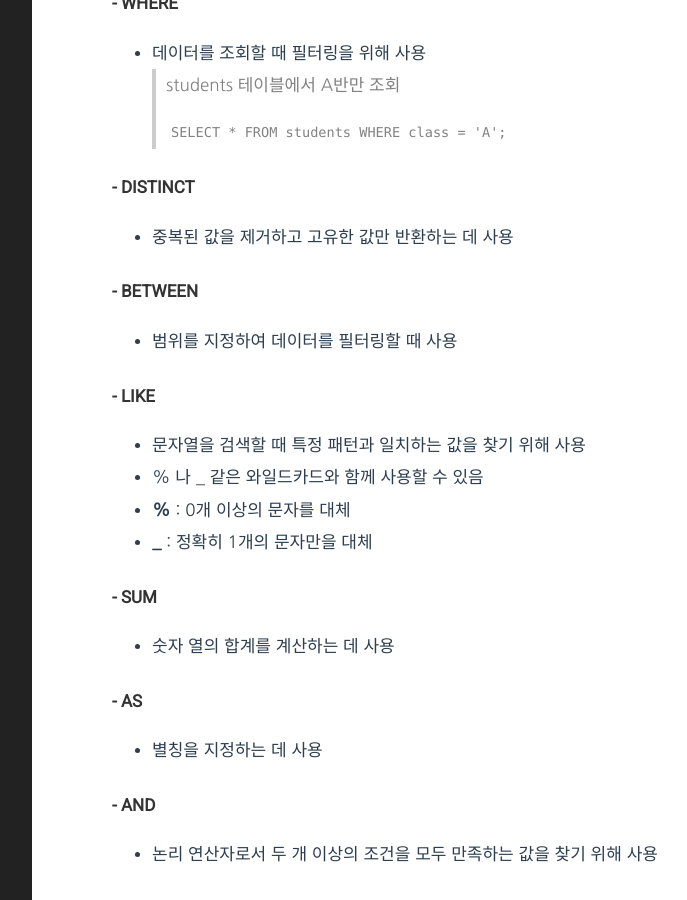
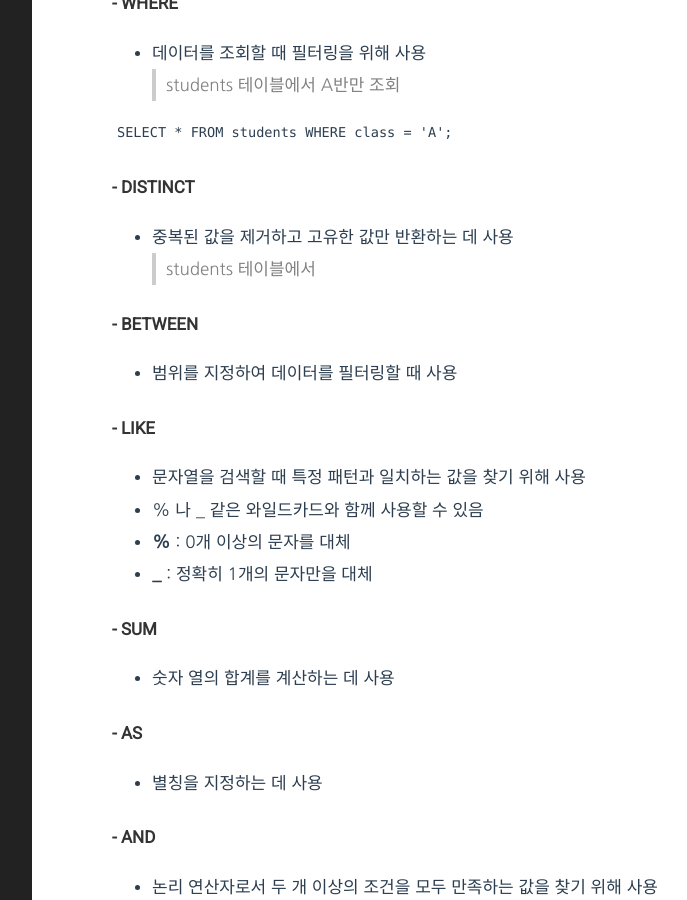
Before and after one commit to s-woni/s-woni.github.io, a Jekyll site: the page built from _posts/2025-01-14-til.md, in a window 1280 px wide and 900 px high, scrolled down 624 px. Shown: the whole window, without its empty margins (188-875 px from the left). Built offline with Jekyll 4.4.1, drawn with Linux system fonts in a browser that asks for light colours.

Commit message:
Update 2025-01-14-til.md

````diff
--- a/_posts/2025-01-14-til.md
+++ b/_posts/2025-01-14-til.md
@@ -12,10 +12,12 @@
 - 데이터를 조회 및 필터링하기 위해 사용
 - FROM 과 같이 사용
 > students 테이블에서 모든 값 조회
+
 ```SQL
 SELECT * FROM students;
 ```
 > sutdents 테이블에서 이름(name)만 조회
+
 ```SQL
 SELECT name FROM students;
 ```
@@ -23,12 +25,14 @@
 #### - WHERE
 - 데이터를 조회할 때 필터링을 위해 사용
 > students 테이블에서 A반만 조회
+
 ```SQL
 SELECT * FROM students WHERE class = 'A';
 ```
 
 #### - DISTINCT
 - 중복된 값을 제거하고 고유한 값만 반환하는 데 사용
+> students 테이블에서
 
 #### - BETWEEN
 - 범위를 지정하여 데이터를 필터링할 때 사용
````
